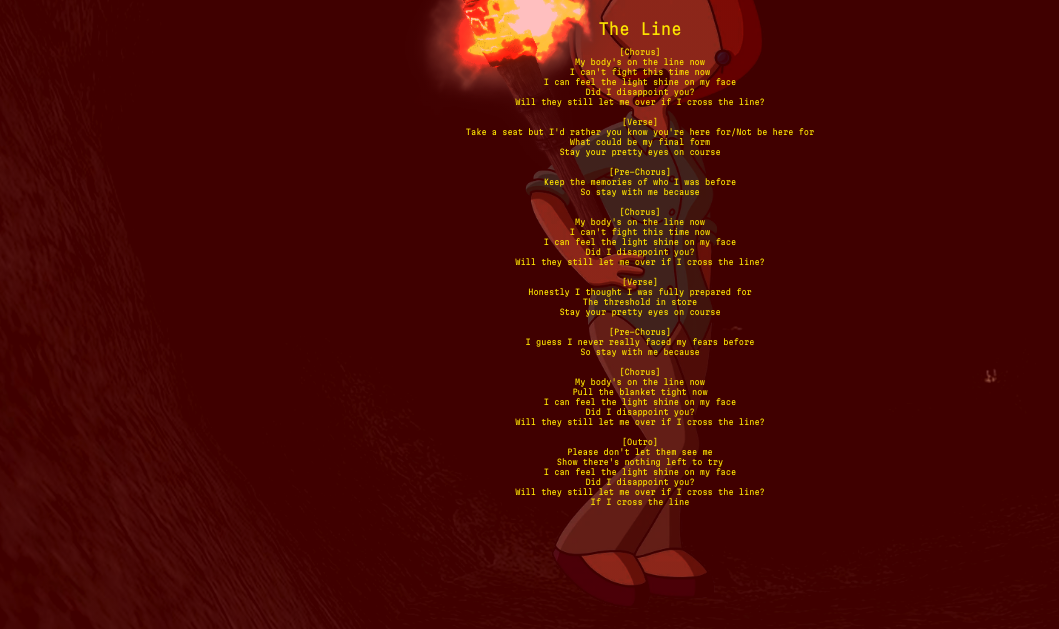
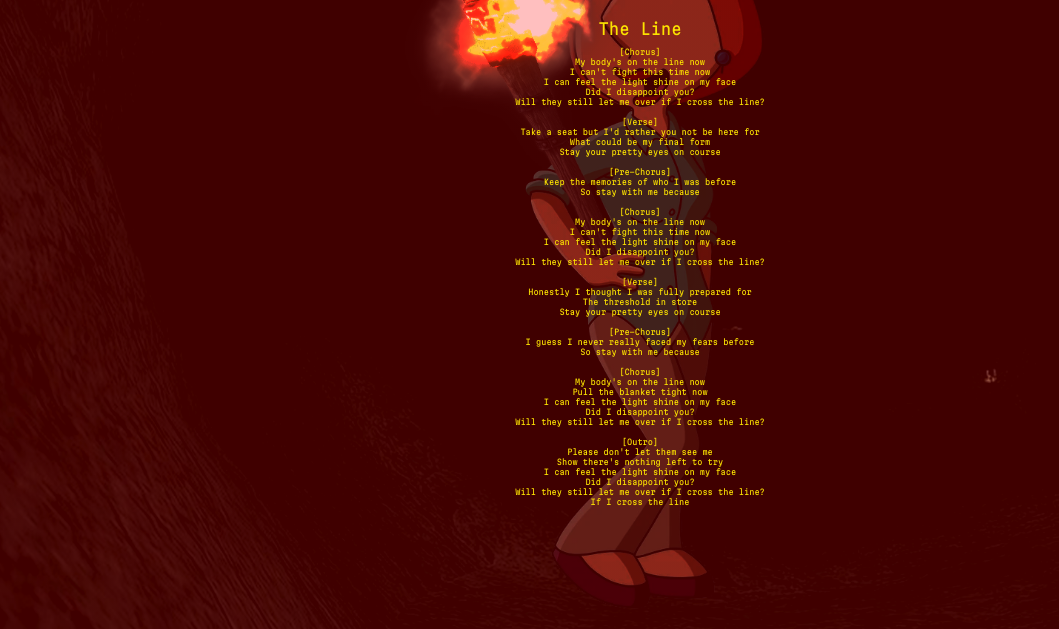
Before and after one commit to svfeplvce/svfeplvce.github.io, a plain HTML site: page index.html in a window 1280 px wide. Shown: the part 171-800 px from the top of the page, without its empty margins (0-1059 px from the left). Drawn offline with Linux system fonts and the light colour scheme.

Commit message:
Update index.html

```diff
--- a/index.html
+++ b/index.html
@@ -14,7 +14,7 @@
         <div class="hero-text">
             <h1>hello there.</h1>
             <a href="/music/TheLine.mp3">The Line</a>
-            <p>[Chorus]<br>My body's on the line now<br>I can't fight this time now<br>I can feel the light shine on my face<br>Did I disappoint you?<br>Will they still let me over if I cross the line?<br><br>[Verse]<br>Take a seat but I'd rather you know you're here for/Not be here for<br>What could be my final form<br>Stay your pretty eyes on course<br><br>[Pre-Chorus]<br>Keep the memories of who I was before<br>So stay with me because<br><br>[Chorus]<br>My body's on the line now<br>I can't fight this time now<br>I can feel the light shine on my face<br>Did I disappoint you?<br>Will they still let me over if I cross the line?<br><br>[Verse]<br>Honestly I thought I was fully prepared for<br>The threshold in store<br>Stay your pretty eyes on course<br><br>[Pre-Chorus]<br>I guess I never really faced my fears before<br>So stay with me because<br><br>[Chorus]<br>My body's on the line now<br>Pull the blanket tight now<br>I can feel the light shine on my face<br>Did I disappoint you?<br>Will they still let me over if I cross the line?<br><br>[Outro]<br>Please don't let them see me<br>Show there's nothing left to try<br>I can feel the light shine on my face<br>Did I disappoint you?<br>Will they still let me over if I cross the line?<br>If I cross the line</p>
+            <p>[Chorus]<br>My body's on the line now<br>I can't fight this time now<br>I can feel the light shine on my face<br>Did I disappoint you?<br>Will they still let me over if I cross the line?<br><br>[Verse]<br>Take a seat but I'd rather you not be here for<br>What could be my final form<br>Stay your pretty eyes on course<br><br>[Pre-Chorus]<br>Keep the memories of who I was before<br>So stay with me because<br><br>[Chorus]<br>My body's on the line now<br>I can't fight this time now<br>I can feel the light shine on my face<br>Did I disappoint you?<br>Will they still let me over if I cross the line?<br><br>[Verse]<br>Honestly I thought I was fully prepared for<br>The threshold in store<br>Stay your pretty eyes on course<br><br>[Pre-Chorus]<br>I guess I never really faced my fears before<br>So stay with me because<br><br>[Chorus]<br>My body's on the line now<br>Pull the blanket tight now<br>I can feel the light shine on my face<br>Did I disappoint you?<br>Will they still let me over if I cross the line?<br><br>[Outro]<br>Please don't let them see me<br>Show there's nothing left to try<br>I can feel the light shine on my face<br>Did I disappoint you?<br>Will they still let me over if I cross the line?<br>If I cross the line</p>
         </div>
     </div>
 </body>
```
